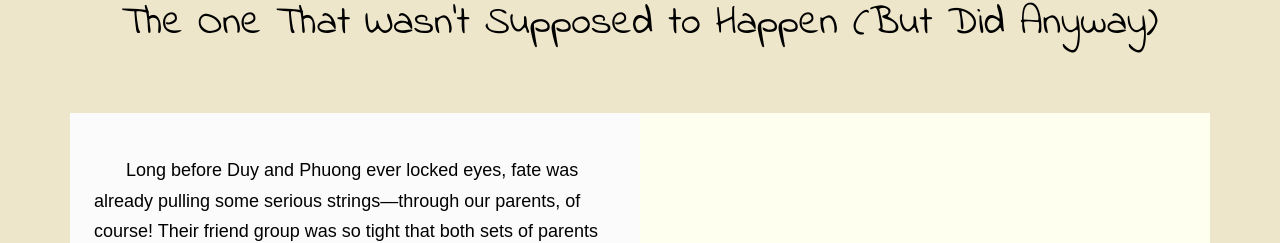
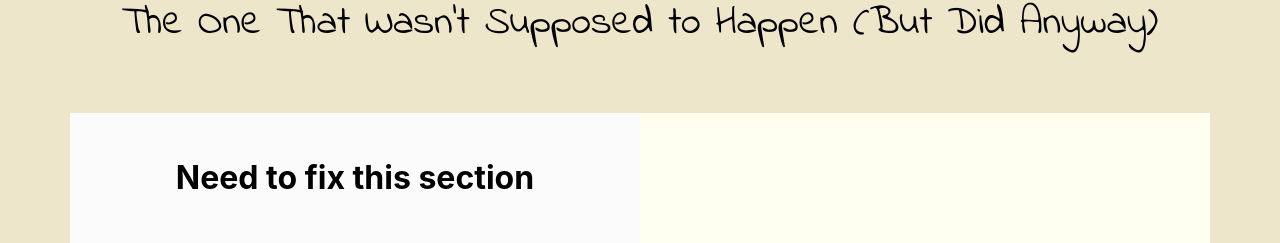
Before and after one commit to HungPhma/Duyphuongwedding, a React (Create React App) app: page / in a window 1280 px wide. Shown: the part 2080-2323 px from the top of the page. Built offline with nearby package versions, Linux system fonts and the light colour scheme; a web font is replaced by a local one.

Commit message:
Update story.js

```diff
--- a/src/components/story.js
+++ b/src/components/story.js
@@ -14,6 +14,7 @@ function Story() {
         <div className='story-p'>
             <div className='story-p-section1'>
                 <div className='story-p-section1-1'>
+                    <h1> Need to fix this section </h1>
                     <p>
                         Long before Duy and Phuong ever locked eyes, fate was already pulling some serious strings—through our parents, of course! Their friend group was so tight that both sets of parents loved joking about being “in-laws” someday, mostly because Phuong has an older sister. They’d tease endlessly, but let’s be honest: no one actually thought it’d involve the baby of the family and the guy eight years older!
                         When people ask how we met, especially eyeing that not-so-common age gap among our friends, we usually grin and say, “Oh, we weren’t supposed to end up together—it all started with a dramatic love triangle!” (Spoiler: The “triangle” was just parental matchmaking dreams gone wild.)
```
